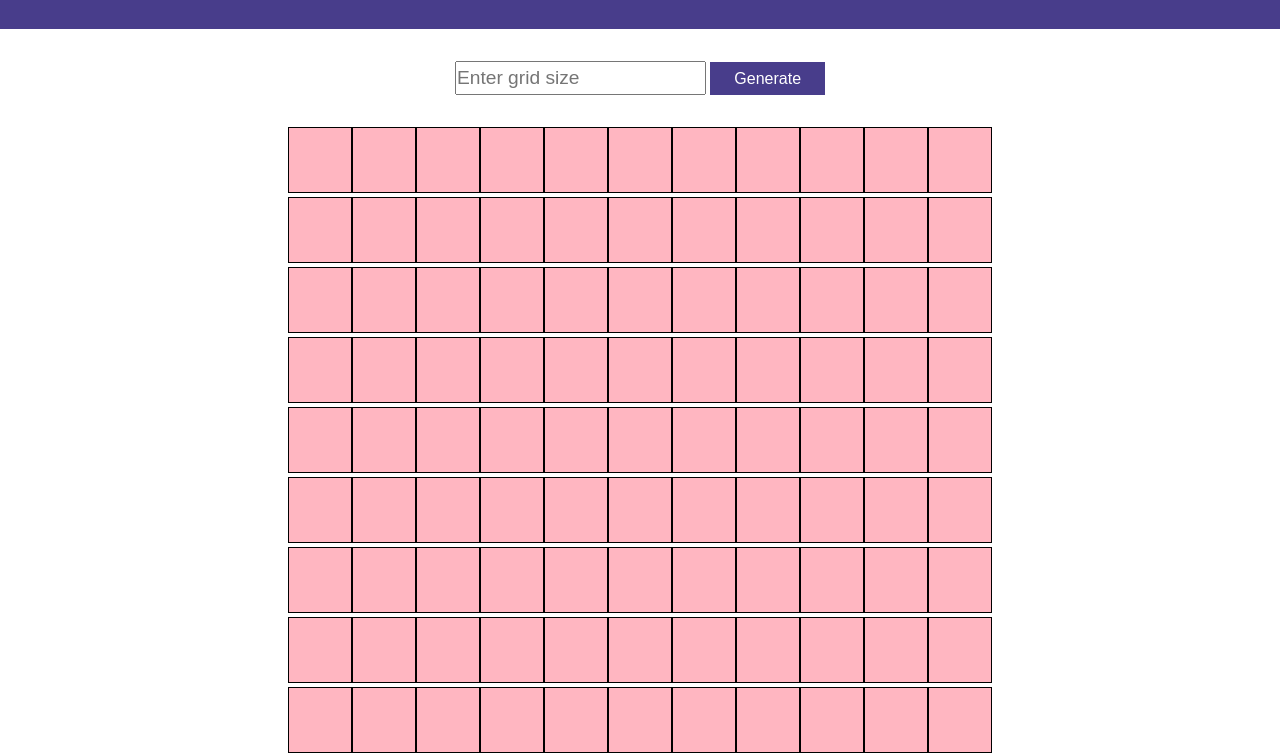
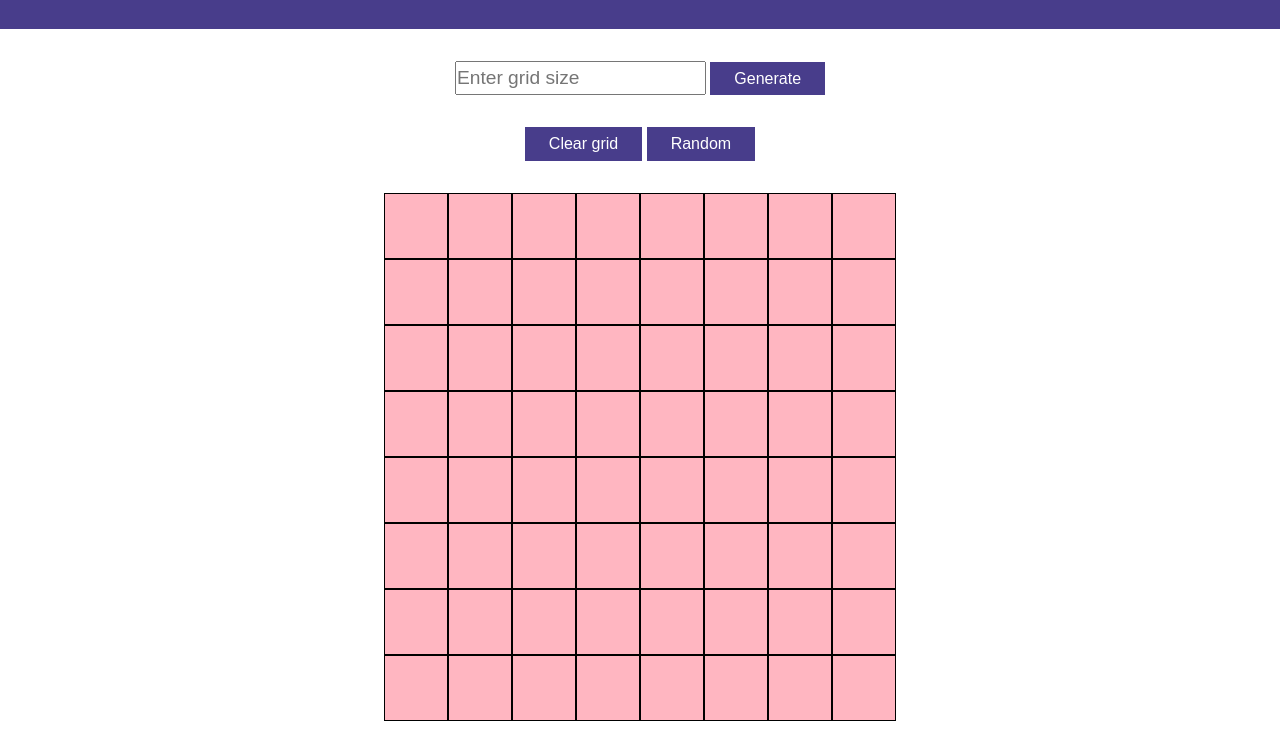
Before and after one commit to rhiday/js-sketchpad, a plain HTML site: page index.html in a window 1280 px wide. Shown: the part 57-811 px from the top of the page. Drawn offline with Linux system fonts and the light colour scheme.

Commit message:
fixed grid creation logic

```diff
--- a/app.js
+++ b/app.js
@@ -1,43 +1,59 @@
 
-function grid() {
-        /*let y = document.querySelector('.grid-input').value;*/
-
-        let x = 10;
+function grid(gridCount) {
 
         const container = document.querySelector('.container');
 
-        for (let row = 0; row <= x; row++) {
+        container.innerHTML = "";  //clear the grid
 
-            const divRow = document.createElement('div');
+        if (gridCount != 0) {
 
-            for (let cell = 0; cell <= x; cell++) {
+            for (let row = 0; row < gridCount; row++) {
+
+                const gridRow = document.createElement('div');
+                gridRow.style.lineHeight = '0';
+
+                for (let cell = 0; cell < gridCount; cell++) {
 
                     const div = document.createElement('div');
 
                     div.style.display= 'inline-block';
+                    div.style.lineHeight= '0';
                     div.style.height = '0';
                     div.style.width = '5%';
                     div.style.paddingBottom = '5%';
                     div.style.border= ('1px solid black');
                     div.style.backgroundColor =('lightpink');
 
-                divRow.appendChild(div);
+                    gridRow.appendChild(div);
 
                     div.addEventListener('mouseover', () => {
                         div.style.backgroundColor = '#' + Math.floor(Math.random()*16777215).toString(16);
-                    //div.style.backgroundColor = 'inherit';
+
 
                     });
             }
 
-        container.appendChild(divRow);
+            container.appendChild(gridRow);
         }
+     }
+
 
 }
 
+
 const gridSize = document.querySelector('.generate-grid');
+const gridClear = document.querySelector('.grid-clear');
 
-gridSize.addEventListener('click', grid());
+window.addEventListener('load', () => {
+    grid(8);
+});
+
+gridSize.addEventListener('click', () => {
+    const gridInput = document.querySelector('.grid-input').value;
+    grid(gridInput);
+});
+
+
 
 
 
@@ -48,3 +64,5 @@ if (row == x) {
 }
 
 */
+
+  /*let y = document.querySelector('.grid-input').value;*/
--- a/index.html
+++ b/index.html
@@ -12,13 +12,19 @@
             </div>
         </section>
 
-        <div class="grid-size">
+        <div class="grid-buttons">
             <input class="grid-input" placeholder= "Enter grid size">
             <button class="generate-grid">Generate</button>
         </div>
+        <div class="grid-buttons">
+            <button class="grid-clear">Clear grid</button>
+            <button class="grid-random">Random</button>
+        </div>
 
-        <section class="container">
+        <section class="main">
+            <div class="container">
 
+            </div>
         </section>
 
         <script src="app.js"></script>
--- a/style.css
+++ b/style.css
@@ -17,10 +17,11 @@ section.header {
     padding: 2rem;
 }
 
-.grid-size {
+.grid-buttons {
     display: block;
     text-align: center;
     margin: 2rem 1rem;
+    clear: both;
 }
 
 .grid-input {
@@ -28,7 +29,7 @@ section.header {
     height: 2.1rem;
 }
 
-.generate-grid {
+.generate-grid, .grid-clear, .grid-random {
     padding: 0.48rem 1.5rem;
     font-size: 1rem;
     border: none;
@@ -36,7 +37,7 @@ section.header {
     color: white;
 }
 
-section.container {
+div.container {
     height: 100%;
     display: block;
     text-align: center;
```
Lines whose indentation alone changed are shown as unchanged.
